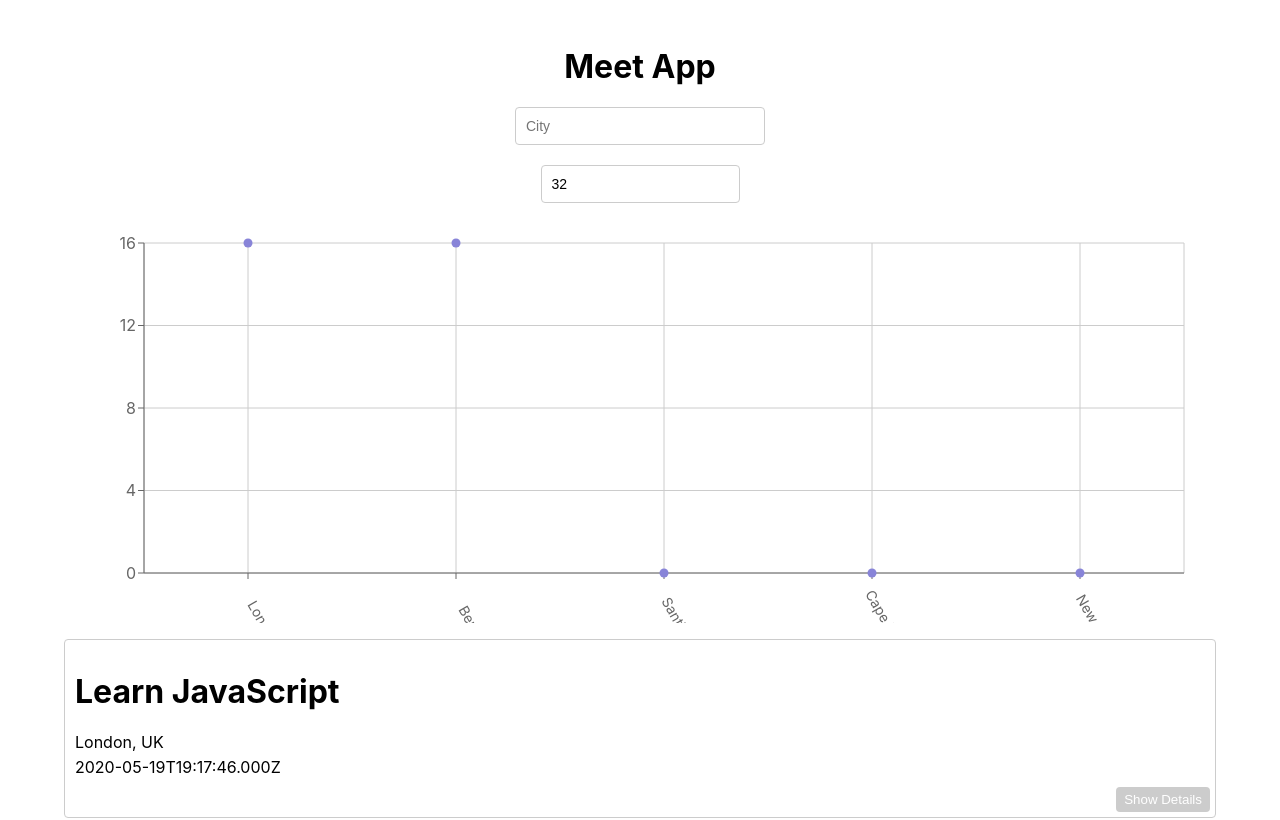
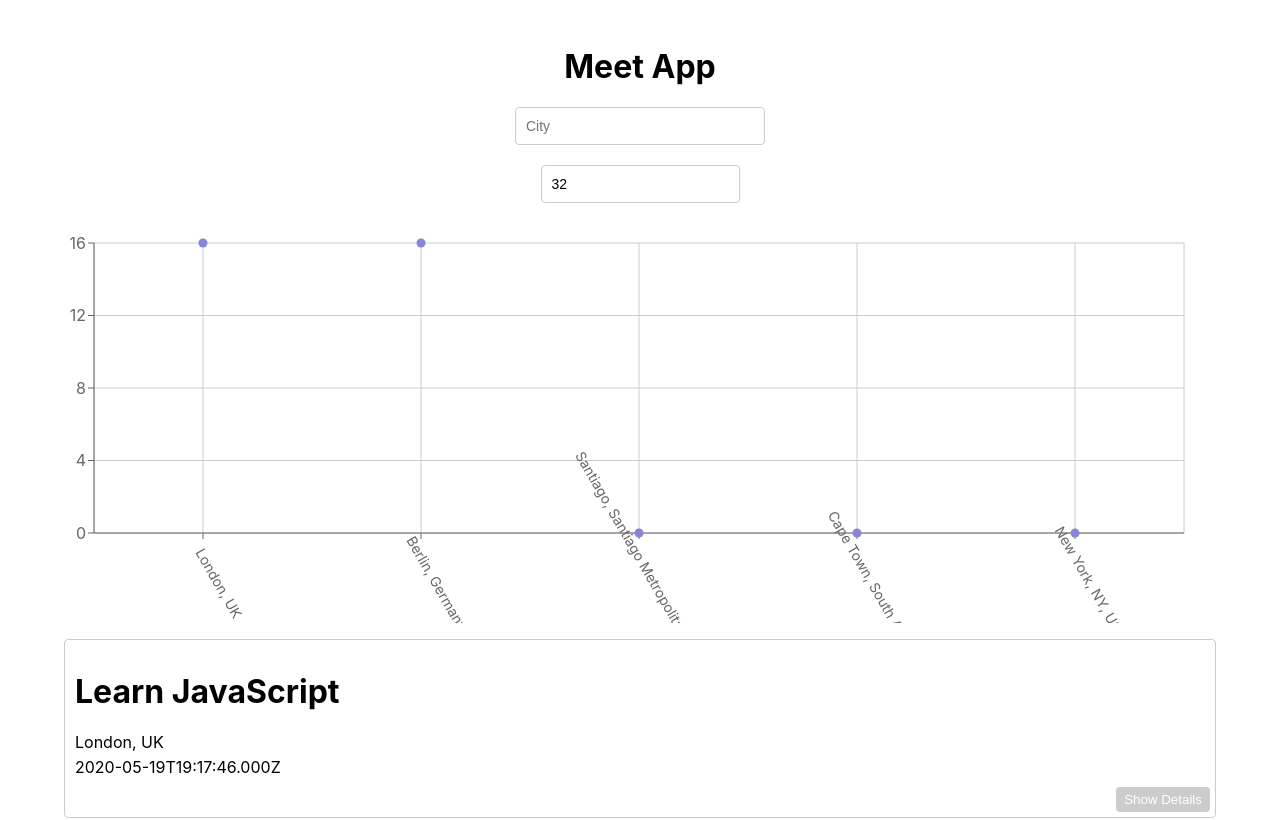
Before and after one commit to henryn05/meet, a React (Create React App) app: page / in a window 1280 px wide. Shown: the top 820 px of the page. Built offline with nearby package versions, Linux system fonts and the light colour scheme; what atatus-spa would draw is missing.

Commit message:
Fix minor chart display issues

```diff
--- a/src/components/CityEventsChart.js
+++ b/src/components/CityEventsChart.js
@@ -18,10 +18,10 @@
   const getData = () => {
     const data = allLocations.map((location) => {
       const count = events.filter((event) => event.location === location).length
-      const city = location.split(", ")[0]
+      const city = location.split((/ , | - /))[0]
       return { city, count };
     })
-  return data;
+    return data;
   };
 
   return (
@@ -30,8 +30,8 @@
         margin={{
           top: 20,
           right: 20,
-          bottom: 20,
-          left: 20,
+          bottom: 60,
+          left: -30,
         }}
       >
         <CartesianGrid />
```
